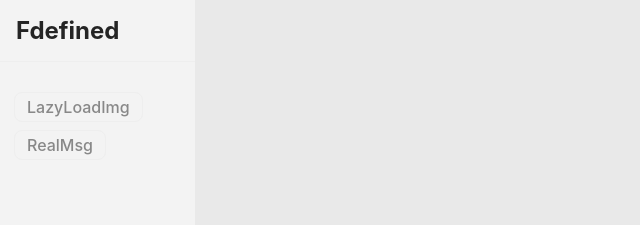
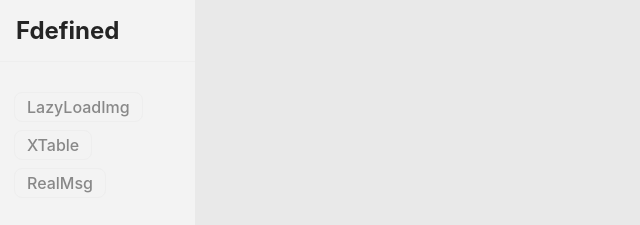
Before and after one commit to FU-design/toy, a Vue app: page /questionplace in a window 1280 px wide. Shown: the top 225 px of the page, without its empty margins (0-640 px from the left). Built offline with nearby package versions, Linux system fonts and the light colour scheme; what @highlightjs/vue-plugin would draw is missing.

Commit message:
fix-bug: useTable在table是分页时,total的值处理

```diff
--- a/src/pages/comp/component/xTable/index.vue
+++ b/src/pages/comp/component/xTable/index.vue
@@ -85,13 +85,13 @@ const columns: TableColumnType[] = [
 const data = ref<DataItem[]>([]);
 
 const { dataSource, columnsProp, loading, paginateProp, onChange } =
-  useTable<DataItem>(columns, data.value, undefined);
+  useTable<DataItem>(columns, data.value);
 
 /**
  * 模拟数据
  */
 const initData = () => {
-  for (let i = 0; i < 10000; i++) {
+  for (let i = 0; i < 10; i++) {
     const item: DataItem = {
       key: i.toString(),
       name: `Edrward ${i}`,
@@ -99,6 +99,7 @@ const initData = () => {
       address: `London Park no. ${i}`,
     };
     data.value.push(item);
+    paginateProp.value.total = 100;
   }
 };
 
--- a/src/router/modules/comp.ts
+++ b/src/router/modules/comp.ts
@@ -74,15 +74,15 @@ const comp = {
     //     menu: true,
     //   },
     // },
-    // {
-    //   path: "xTable",
-    //   name: "XTable",
-    //   component: () => import("@/pages/comp/component/xTable/index.vue"),
-    //   meta: {
-    //     title: "XTable",
-    //     menu: true,
-    //   },
-    // },
+    {
+      path: "xTable",
+      name: "XTable",
+      component: () => import("@/pages/comp/component/xTable/index.vue"),
+      meta: {
+        title: "XTable",
+        menu: true,
+      },
+    },
     {
       path: "realMsg",
       name: "RealMsg",
```
